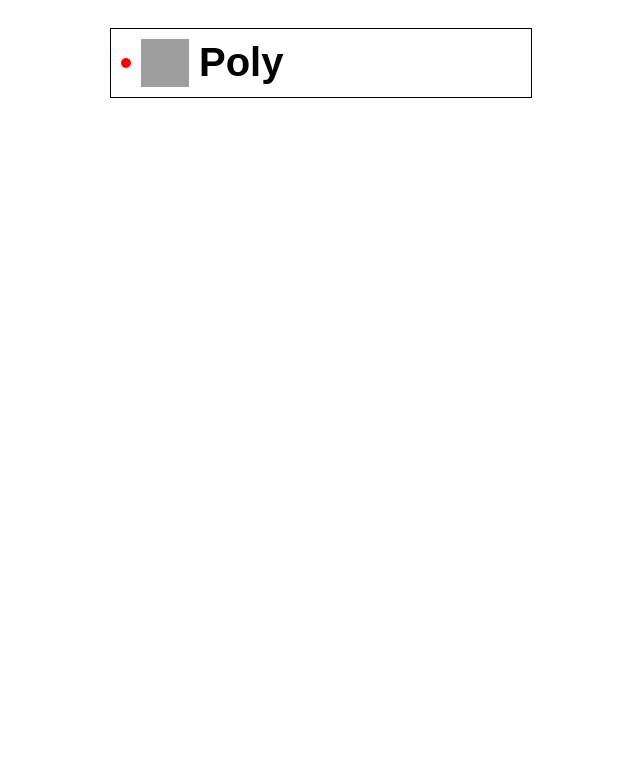
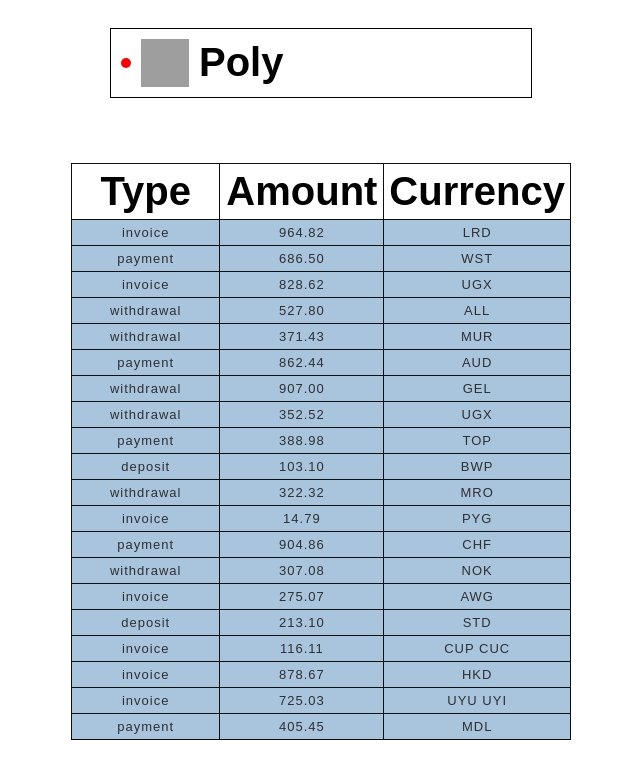
Before and after one commit to AnastasiaCarlii/goit-react-hw-01-components, a React (Create React App) app: page / in a window 1280 px wide. Shown: the part 1397-2176 px from the top of the page, without its empty margins (319-959 px from the left). Before the commit the page ends 1540 px from the top, so only its background shows below. Built offline with nearby package versions, Linux system fonts and the light colour scheme; grey boxes are pictures that could not be loaded.

Commit message:
final task

```diff
--- a/src/components/App.jsx
+++ b/src/components/App.jsx
@@ -1,10 +1,12 @@
 import { Profile } from 'components/Profile/Profile';
 import { Statistics } from 'components/Statistics/Statistics';
 import { FriendList } from 'components/FriendList/FriendList';
+import { TransactionHistory } from 'components/TransactionHistory/TransactionHistory';
 
 import user from 'data/user.json';
 import data from 'data/data.json';
 import friends from 'data/friends.json';
+import transactions from 'data/transactions.json';
 
 export const App = () => {
   return (
@@ -33,6 +35,7 @@ export const App = () => {
         <Statistics title="Upload stats" stats={data} />
       </div>
       <FriendList friends={friends} />
+      <TransactionHistory items={transactions} />
     </div>
   );
 };
--- a/src/components/Profile/Profile.module.css
+++ b/src/components/Profile/Profile.module.css
@@ -2,7 +2,7 @@
   padding: 20px;
   display: block;
   text-align: center;
-  background-color: rgb(3, 117, 209);
+  background-color: rgb(184, 201, 216);
 }
 .avatar {
   border-radius: 50%;
@@ -35,7 +35,8 @@
 .list {
   display: grid;
   border: solid 1px black;
+  align-items: center;
   gap: 10px;
   padding: 10px;
-  background: rgba(242, 200, 15, 0.972);
+  background: rgba(217, 202, 138, 0.972);
 }
--- a/src/components/TransactionHistory/TransactionHistory.jsx
+++ b/src/components/TransactionHistory/TransactionHistory.jsx
@@ -0,0 +1,24 @@
+import css from './TransactionHistory.module.css';
+
+export const TransactionHistory = ({ items }) => {
+  return (
+    <table className={css.table}>
+      <thead className={css.thead}>
+        <tr className={css.tableRow}>
+          <th className={css.tableTH}>Type</th>
+          <th className={css.tableTH}>Amount</th>
+          <th className={css.tableTH}>Currency</th>
+        </tr>
+      </thead>
+      {items.map(item => (
+        <tbody key={item.id} className={css.tbody}>
+          <tr className={css.tableRow} type={item.type}>
+            <td className={css.tableTD}>{item.type}</td>
+            <td className={css.tableTD}>{item.amount}</td>
+            <td className={css.tableTD}>{item.currency}</td>
+          </tr>
+        </tbody>
+      ))}
+    </table>
+  );
+};
--- a/src/components/TransactionHistory/TransactionHistory.module.css
+++ b/src/components/TransactionHistory/TransactionHistory.module.css
@@ -0,0 +1,37 @@
+.table {
+  width: 500px;
+  margin: 20px auto;
+  padding: 10px;
+  text-align: center;
+  font-family: 'Roboto Slab', sans-serif;
+
+  background-color: #a9c5dd;
+  border-collapse: collapse;
+  border: 1px solid rgb(14, 14, 14);
+}
+.thead {
+  padding: 5px;
+  border: 1px solid rgb(14, 14, 14);
+  background: rgb(76, 105, 236);
+}
+.tbody {
+  font-size: 13px;
+  font-weight: 500;
+  color: #2f2f2f;
+  letter-spacing: 1px;
+
+  padding: 5px;
+  border: 1px solid rgb(14, 14, 14);
+}
+.tableTH {
+  padding: 5px;
+  border: 1px solid rgb(14, 14, 14);
+  width: 33%;
+  background-color: #fff;
+}
+
+.tableTD {
+  padding: 5px;
+  border: 1px solid rgb(14, 14, 14);
+  width: 33%;
+}
```
